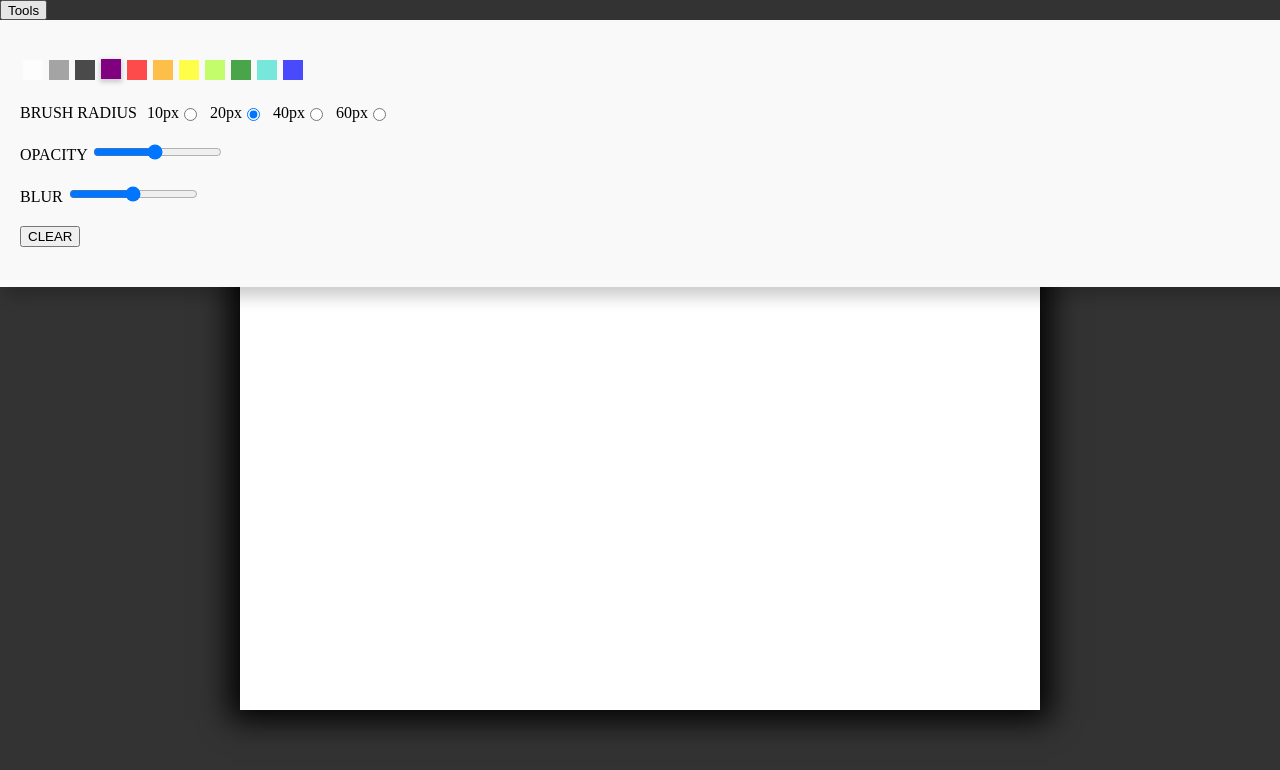
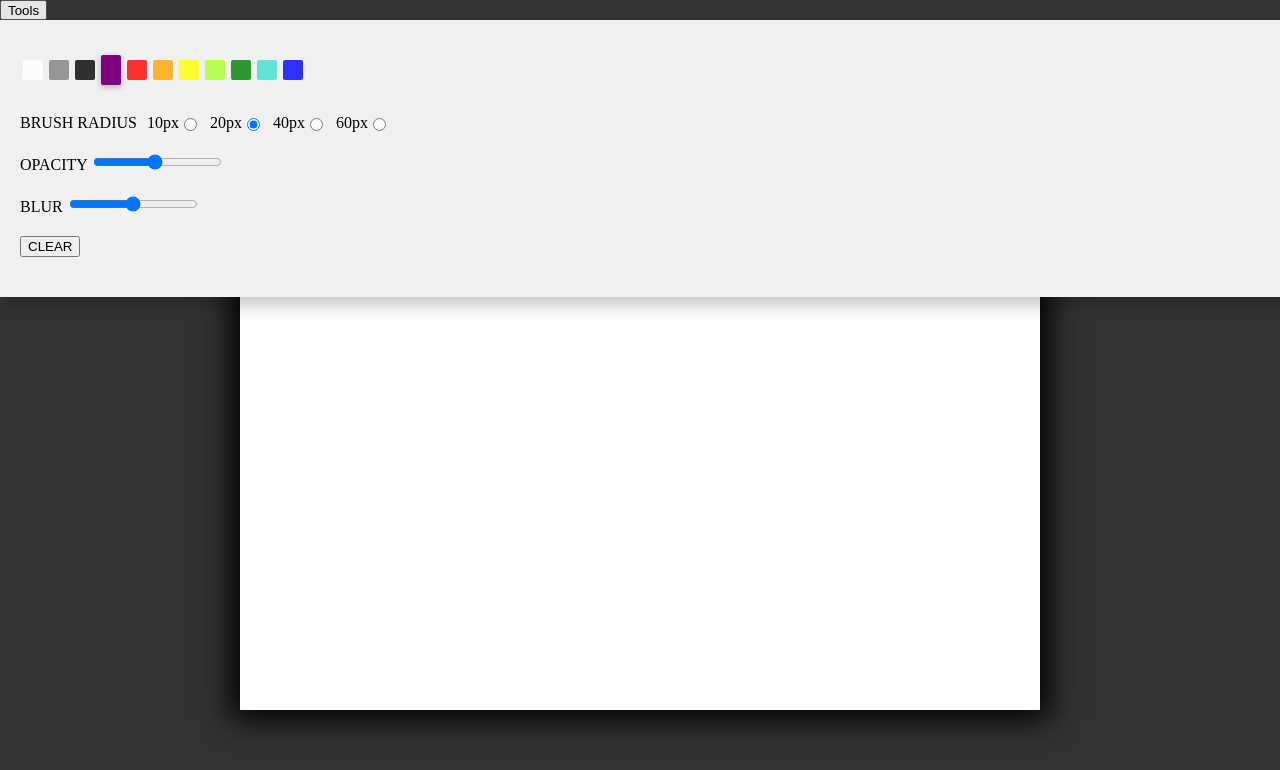
Before and after one commit to rolandjlevy/js-drawing-app, a plain HTML site: page index.html in a window 1280 px wide. Both pictures are taken after a click on the button "Tools". Shown: the top 770 px of the page. Drawn offline with Linux system fonts and the light colour scheme.

Commit message:
Improved UI for tools

```diff
--- a/style.css
+++ b/style.css
@@ -15,7 +15,7 @@ html, body {
   flex-direction: column;
   justify-content: center;
   width: 100vw;
-  height: calc(100vh - 20px);
+  height: calc(100vh - var(--button-height));
   overflow: hidden;
 }
 
@@ -26,12 +26,12 @@ html, body {
 
 .tools-wrapper {
   padding: 20px;
-  margin: 20px 0 0;
+  margin: var(--button-height) 0 0;
   width: 100%;
   position: absolute;
   top: 0;
   left: 0;
-  background-color: #f9f9f9;
+  background-color: #f0f0f0;
   display: none;
   box-shadow: 0 15px 15px -5px #00000033;
   z-index: 10;
@@ -104,14 +104,18 @@ ul.swatches > li > label {
   cursor: pointer;
   width: 20px;
   height: 20px;
-  opacity: 0.7;
+  opacity: 0.8;
+  border-radius: 2px;
+  transition: all 0.1s ease;
 }
 
 ul.swatches > li > label:hover,
 ul.swatches > li > input:checked + label {
   opacity: 1;
   box-shadow: 0 2px 5px 1px #00000033;
-  transform: translateY(-1px);
+  transform: translateY(-5px);
+  height: 30px;
+  transition: all 0.1s ease;
 }
 
 ul.swatches > li > input {
```
